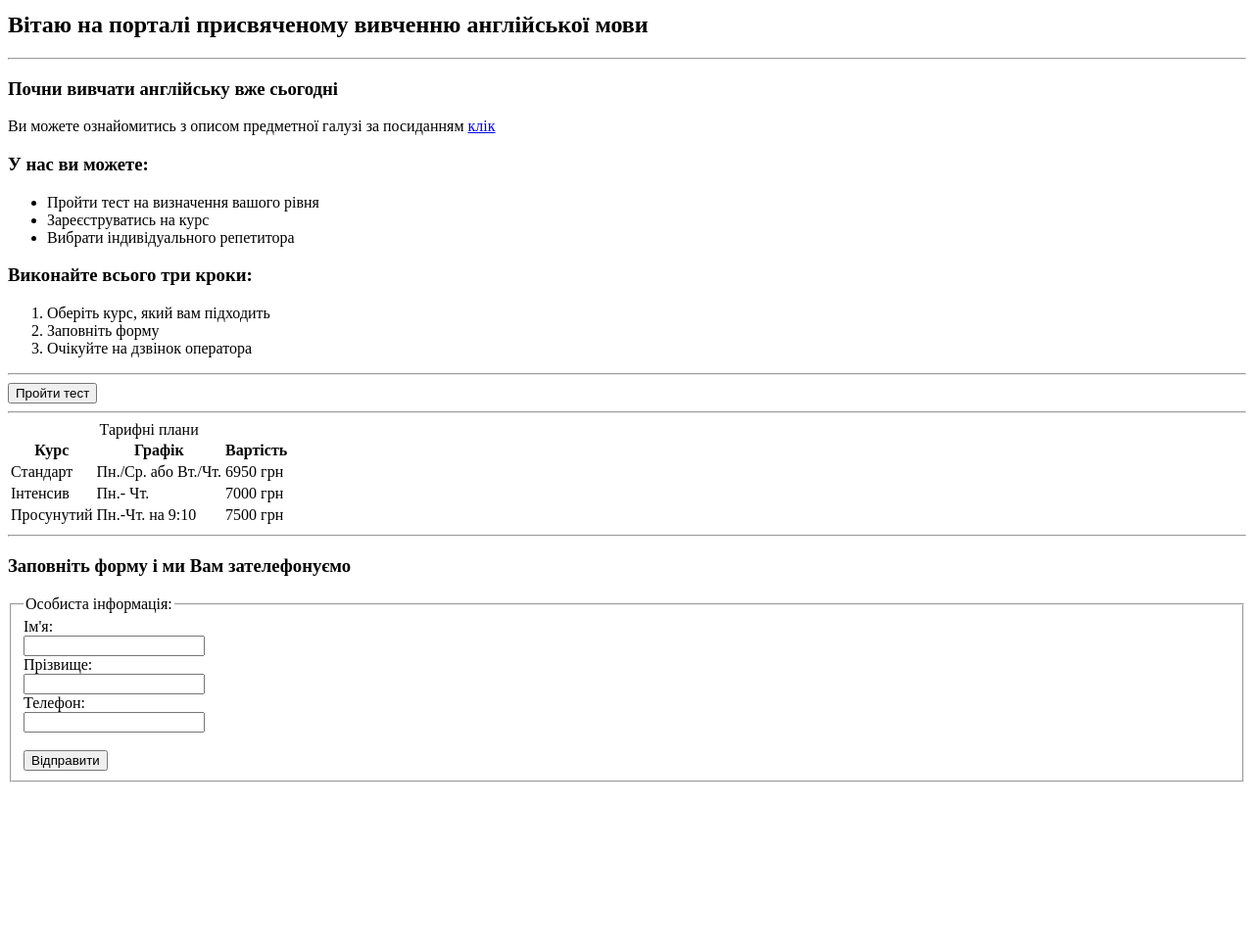
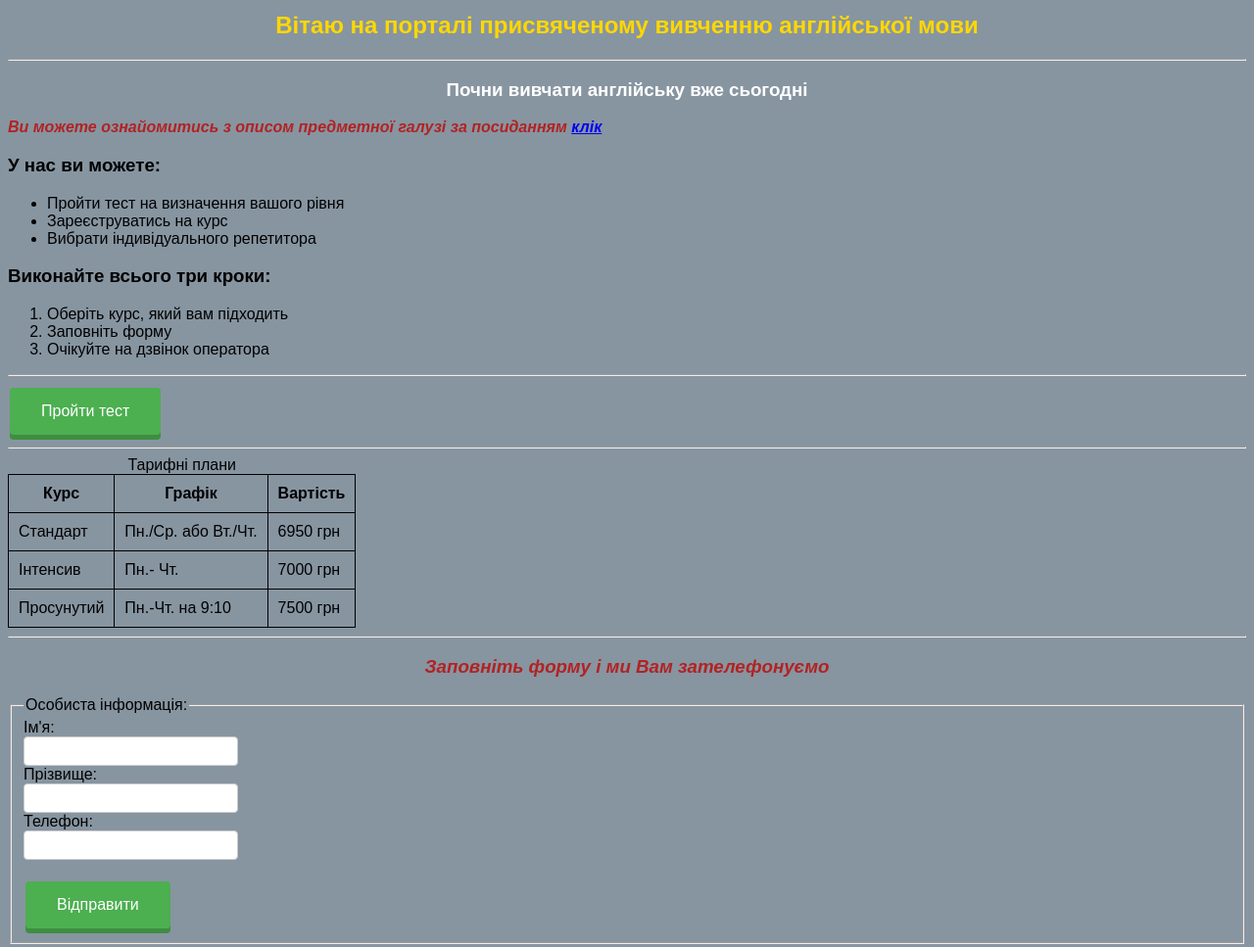
Before and after one commit to AlekSmily/web-lab-01, a plain HTML site: page index.html in a window 1280 px wide. Shown: the part 320-1287 px from the top of the page at 98% size. Before the commit the page ends 1127 px from the top, so only its background shows below. Drawn offline with Linux system fonts and the light colour scheme.

Commit message:
add css, added button action

```diff
--- a/index.html
+++ b/index.html
@@ -4,13 +4,72 @@
 <title>English courses</title>
 <link type="image/png" sizes="32x32" rel="icon" href="images/icons-great-britain.png">
 <meta charset="UTF-8">
+<style>
+* {
+    font-family: Arial, sans-serif;
+}
+body {
+    background-color: #8795A1;
+}
+h2 {
+  font-size: 24px;
+  color: #FFD700;
+  text-align: center;
+}
+table, th, td {
+    border: 1px solid black;
+    border-collapse: collapse;
+}
+th, td {
+  padding: 10px;
+}
+td {
+    text-align: left;
+}
+.title {
+    color: white;
+    text-align: center;
+}
+#important {
+    color: #B22222;
+    font-weight: bold;
+    font-style: italic;
+}
+#button {
+  background-color: #4CAF50;
+  border: none;
+  color: white;
+  padding: 15px 32px;
+  text-align: center;
+  text-decoration: none;
+  display: inline-block;
+  font-size: 16px;
+  margin: 4px 2px;
+  cursor: pointer;
+  border-radius: 4px;
+  box-shadow: 0 5px #3e8e41;
+  transition-duration: 0.4s;
+}
+#button:active {
+    box-shadow: 0 2px #3e8e41;
+    transform: translateY(2px);
+}
+input[type="text"] {
+  background-color: #fff;
+  color: #333;
+  border: 1px solid #ccc;
+  padding: 5px;
+  font-size: 16px;
+  border-radius: 4px;
+}
+</style>
 </head>
 <body>
 <img src="images/flag-britanii-smapse.jpg" alt="Прапор Великобританії" width="600" height="300">
 <h2>Вітаю на порталі присвяченому вивченню англійської мови</h2>
 <hr>
-<h3>Почни вивчати англійську вже сьогодні</h3>
-<p>Ви можете ознайомитись з описом предметної галузі за посиданням <a href="pages/01/about.html" target="_blank" title="Перейти на сторінку з описом">клік</a></p>
+<h3 class="title">Почни вивчати англійську вже сьогодні</h3>
+<p id="important">Ви можете ознайомитись з описом предметної галузі за посиданням <a href="pages/01/about.html" target="_blank" title="Перейти на сторінку з описом">клік</a></p>
 <h3>У нас ви можете:</h3>
 <ul>
     <li>Пройти тест на визначення вашого рівня</li>
@@ -25,7 +84,7 @@
     <li>Очікуйте на дзвінок оператора</li>
 </ol>
 <hr>
-<button>Пройти тест</button>
+<button id="button" onclick="window.open('https://www.englishdom.com/ua/test-your-english-level/test/', '_blank')">Пройти тест</button>
 <hr>
 <table>
     <caption>Тарифні плани</caption>
@@ -51,7 +110,7 @@
     </tr>
 </table>
 <hr>
-<h3>Заповніть форму і ми Вам зателефонуємо</h3>
+<h3 class="title" style="color: #B22222; font-style: italic;">Заповніть форму і ми Вам зателефонуємо</h3>
 <form action="pages/02/callback.html">
     <fieldset>
         <legend>Особиста інформація:</legend>
@@ -61,7 +120,7 @@
         <input type="text" name="lastname"><br>
         Телефон:<br>
         <input type="text" name="phone"><br><br>
-        <input type='submit' value='Відправити'>
+        <input id="button" type='submit' value='Відправити'>
     </fieldset>
 </form>
 </body>
```
